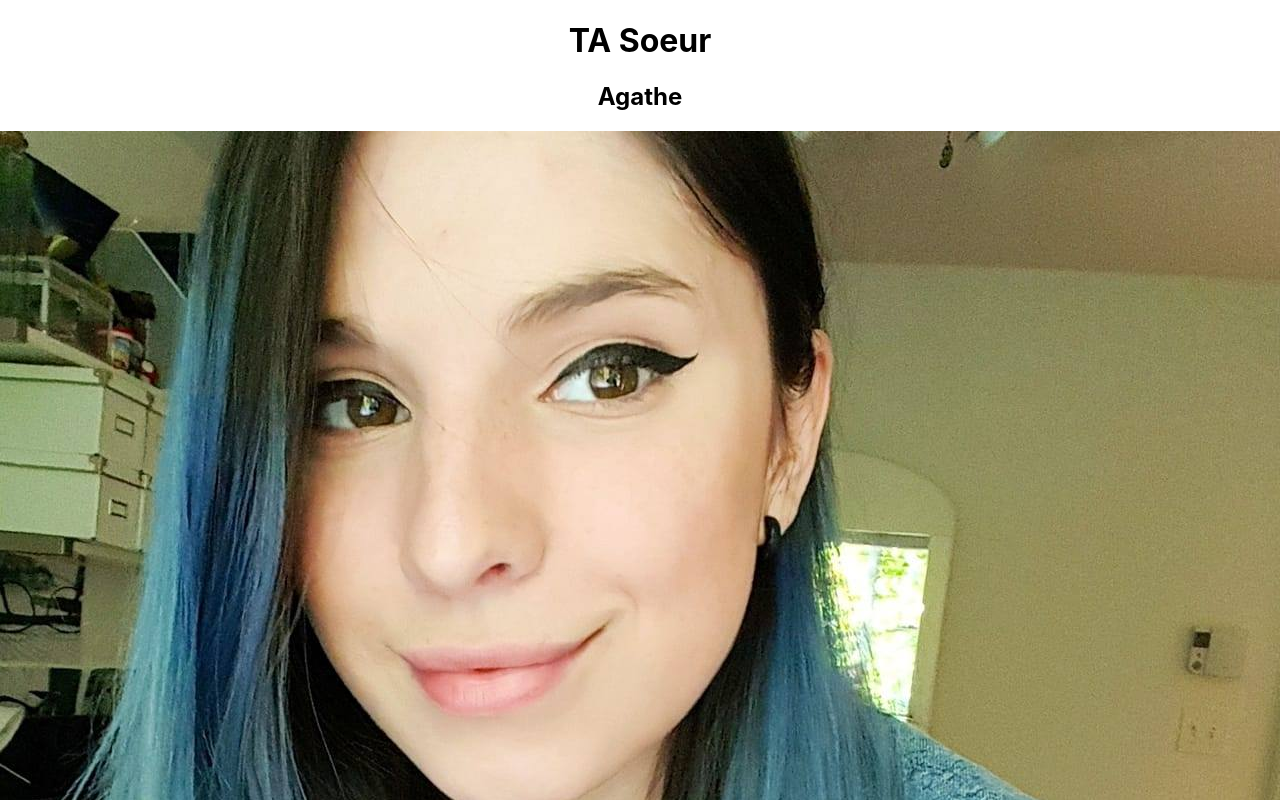
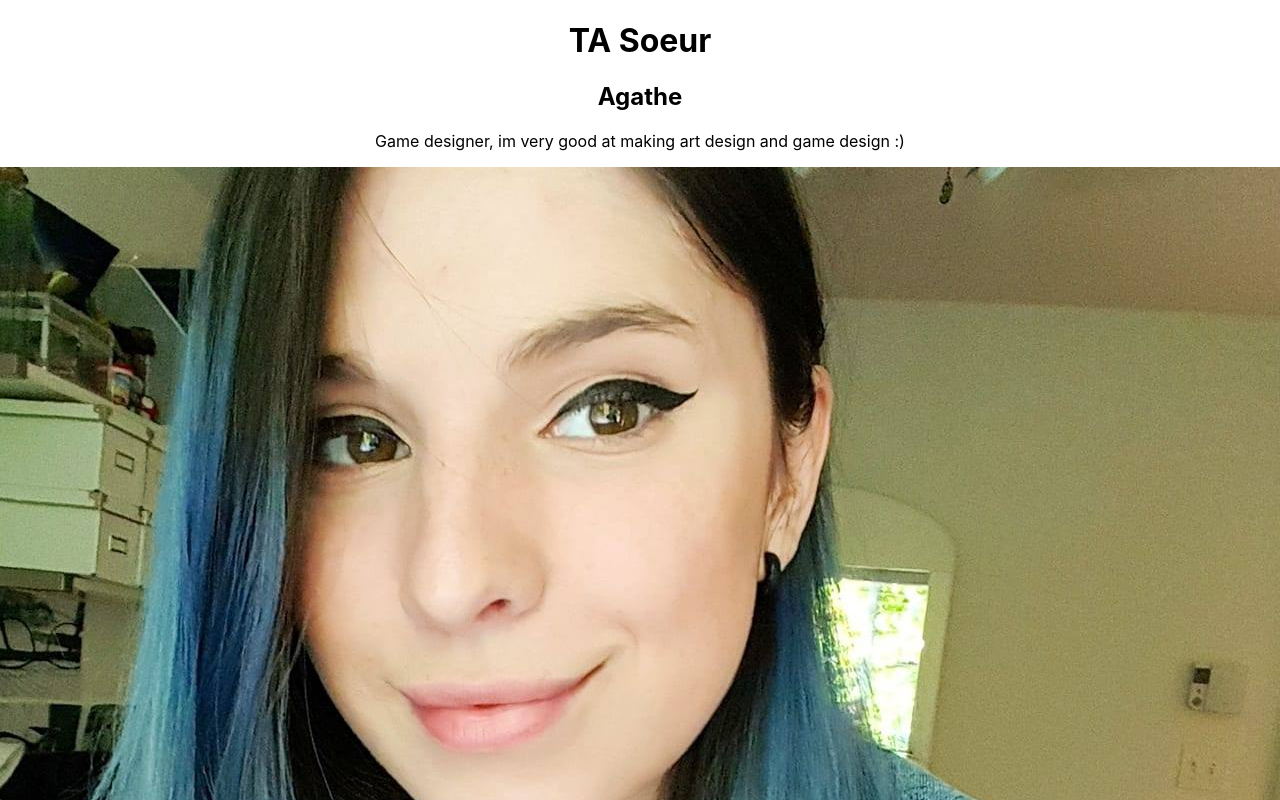
Before and after one commit to GabrielCodeProject/portfolio, a React (Create React App) app: page / in a window 1280 px wide. Shown: the top 800 px of the page. Built offline with nearby package versions, Linux system fonts and the light colour scheme.

Commit message:
add text to index

```diff
--- a/public/index.html
+++ b/public/index.html
@@ -31,6 +31,7 @@
     <div id="root">
       <h1>TA Soeur</h1>
       <h2>Agathe</h2>
+      <p>Game designer, im very good at making art design and game design :)</p>
       <img src="agathe.jpg" alt="Agathe" />
     </div>
     <!--
--- a/src/App.js
+++ b/src/App.js
@@ -6,7 +6,9 @@ function App() {
     <div className="App">
       <h1>TA Soeur</h1>
       <h2>Agathe</h2>
+      <p>Game designer, im very good at making art design and game design :)</p>
       <img src={profileImage} alt="Agathe" />
+
     </div>
   );
 }
```
